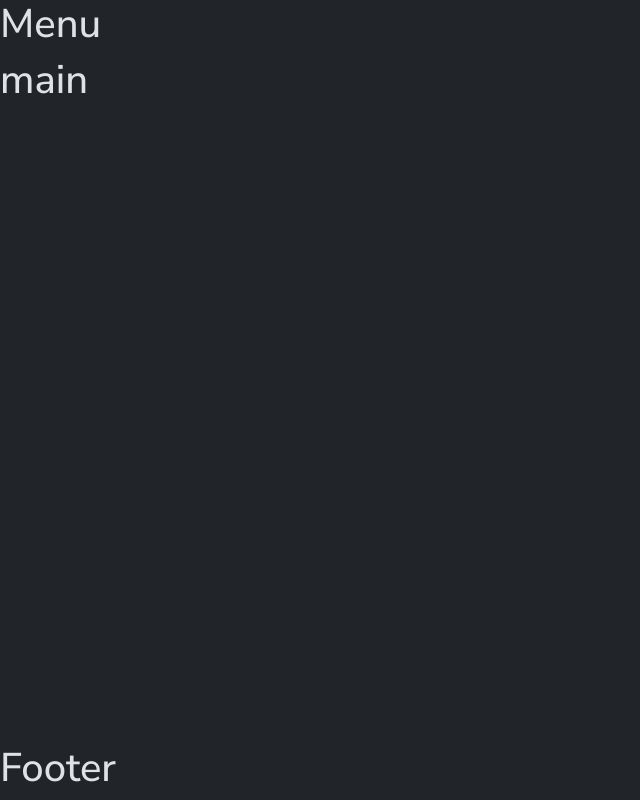
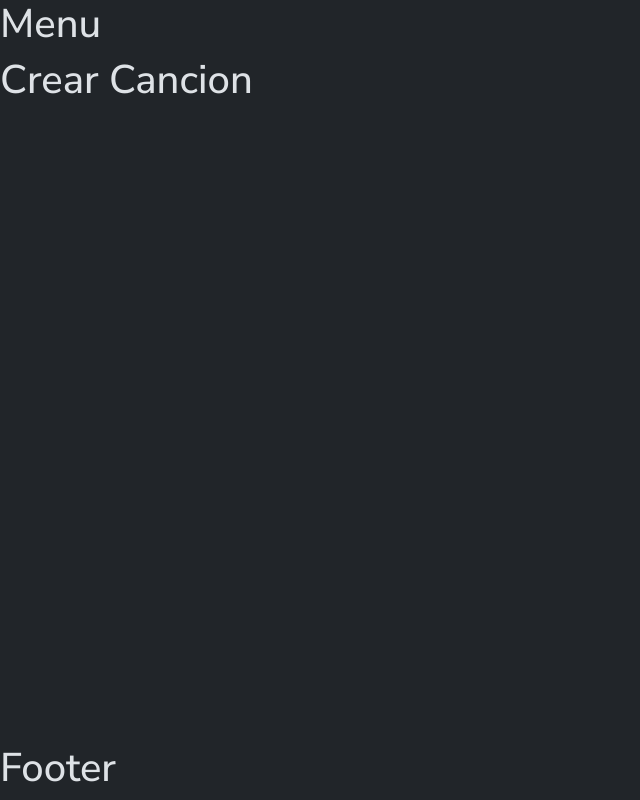
Before and after one commit to omarmatt31/echoTune, a React (Vite) app: page /administrador/crear in a window 1280 px wide. Shown: the whole page, without its empty margins (0-640 px from the left). Built offline with nearby package versions, Linux system fonts and the light colour scheme.

Commit message:
se agregaron las rutas de los componentes del proyecto

```diff
--- a/src/App.jsx
+++ b/src/App.jsx
@@ -1,16 +1,33 @@
+import { BrowserRouter, Route, Routes } from "react-router";
 import Menu from "./components/shared/Menu"
 import Footer from "./components/shared/Footer"
 import Index from "./components/pages/Index"
+import DetalleCancion from "./components/pages/DetalleCancion";
+import Login from "./components/pages/Login";
+import Administrador from "./components/pages/Administrador";
+import Nosotros from "./components/pages/Nosotros";
+import FormularioCancion from "./components/pages/cancion/FormularioCancion";
+import Error404 from "./components/pages/Error404";
 
 function App() {
 
   return (
     <>
+    <BrowserRouter>
       <Menu></Menu>
       <main>
-        <Index></Index>
+        <Routes>
+          <Route path="/" element={<Index></Index>}></Route>
+          <Route path="/detalle" element={<DetalleCancion></DetalleCancion>}></Route>
+          <Route path="/login" element={<Login></Login>}></Route>
+          <Route path="/administrador" element={<Administrador></Administrador>}></Route>
+          <Route path="/nosotros" element={<Nosotros></Nosotros>}></Route>
+          <Route path="/administrador/crear" element={<FormularioCancion></FormularioCancion>}></Route>
+          <Route path="*" element={<Error404></Error404>}></Route>
+        </Routes>
       </main>
       <Footer></Footer>
+    </BrowserRouter>
     </>
   )
 }
--- a/src/components/pages/Index.jsx
+++ b/src/components/pages/Index.jsx
@@ -2,7 +2,7 @@
 const Index = () => {
     return (
         <div>
-            <h1>main</h1>
+            <h1>Hola Mundo</h1>
         </div>
     );
 };
--- a/src/components/pages/cancion/FormularioCancion.jsx
+++ b/src/components/pages/cancion/FormularioCancion.jsx
@@ -2,7 +2,7 @@
 const FormularioCancion = () => {
     return (
         <div>
-            <h1>Formulario Cancion</h1>
+            <h1>Crear Cancion</h1>
         </div>
     );
 };
```
